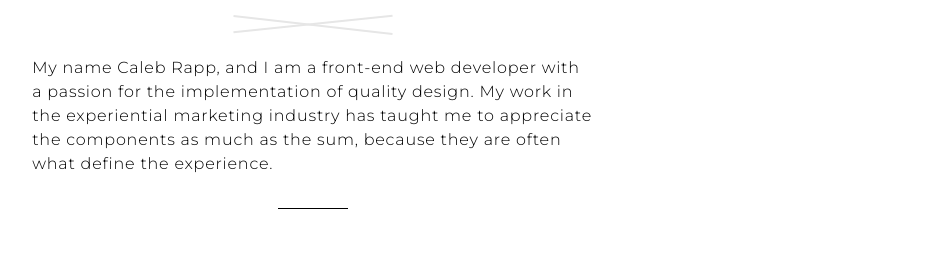
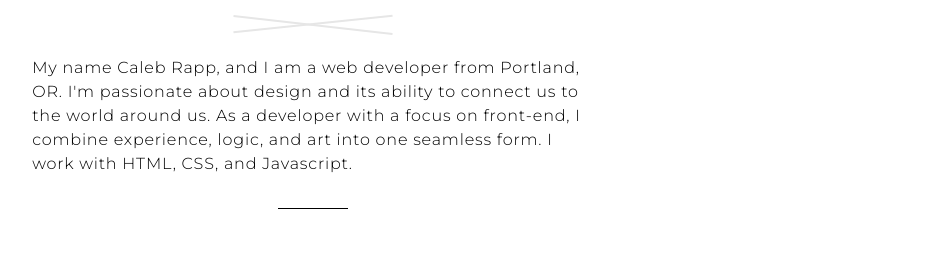
Before and after one commit to calebarapp/calebarapp.github.io, a plain HTML site: page html/about.html in a window 1280 px wide. Shown: the part 520-790 px from the top of the page, without its empty margins (327-1277 px from the left). Drawn offline with nearby package versions, Linux system fonts and the light colour scheme.

Commit message:
update verbage

```diff
--- a/html/about.html
+++ b/html/about.html
@@ -34,8 +34,9 @@
                 <div class = "x-container__1"> </div>
                 <div class = "x-container__2"> </div>
             </div>
-            <p>My name Caleb Rapp, and I am a front-end web developer with a passion for the implementation of quality design.  My work in the experiential marketing industry
-                has taught me to appreciate the components as much as the sum, because they are often what define the experience.</p>
+            <p>My name Caleb Rapp, and I am a web developer from Portland, OR. I'm passionate about design and its ability to connect us
+              to the world around us. As a developer with a focus on front-end, I combine experience, logic, and art into one seamless form. I work with HTML, CSS, and Javascript.
+            </p>
                 <div class = "line"></div>
                 <h3>Experience</h3>
             <div class = "x-container">
```
